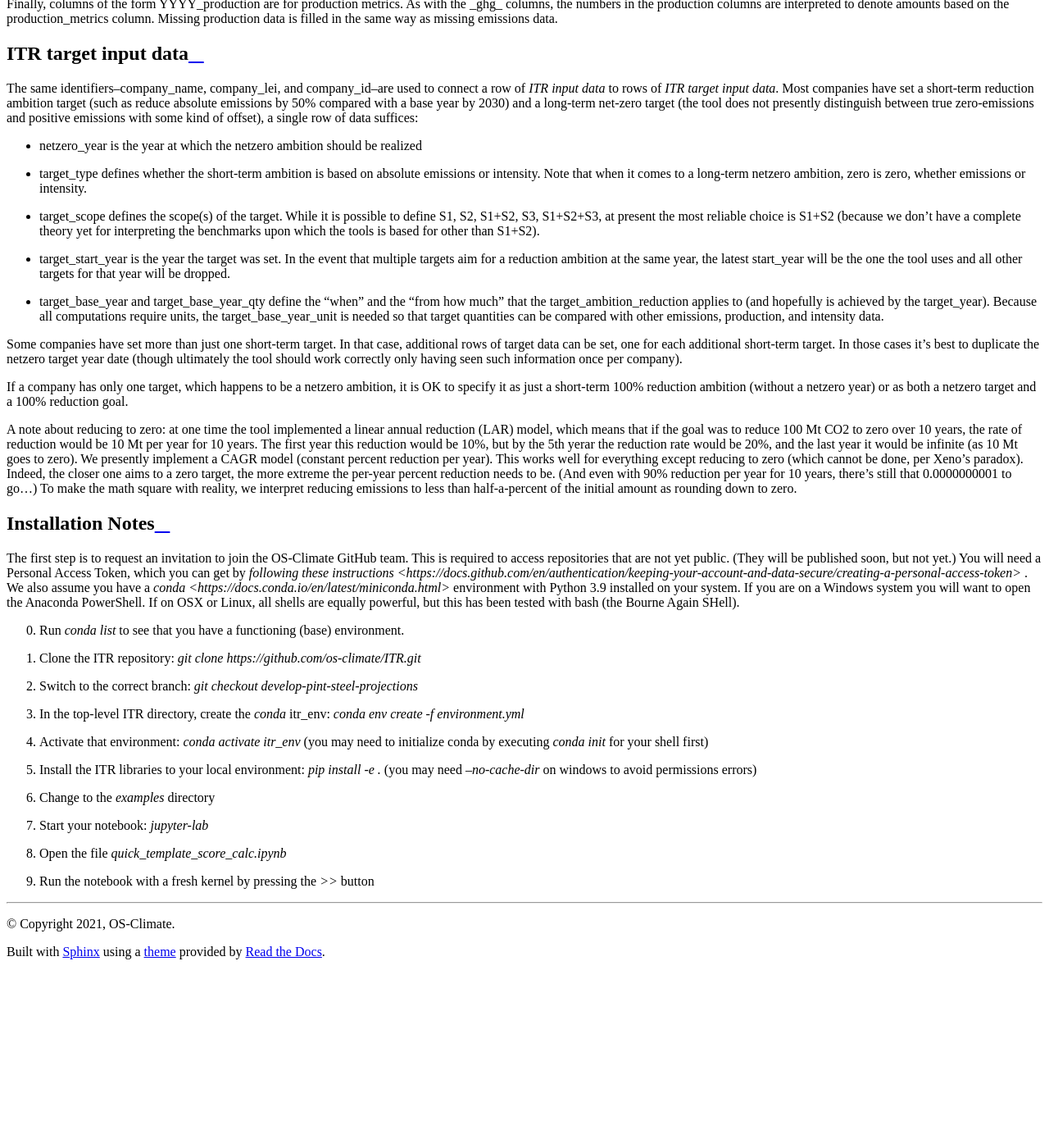
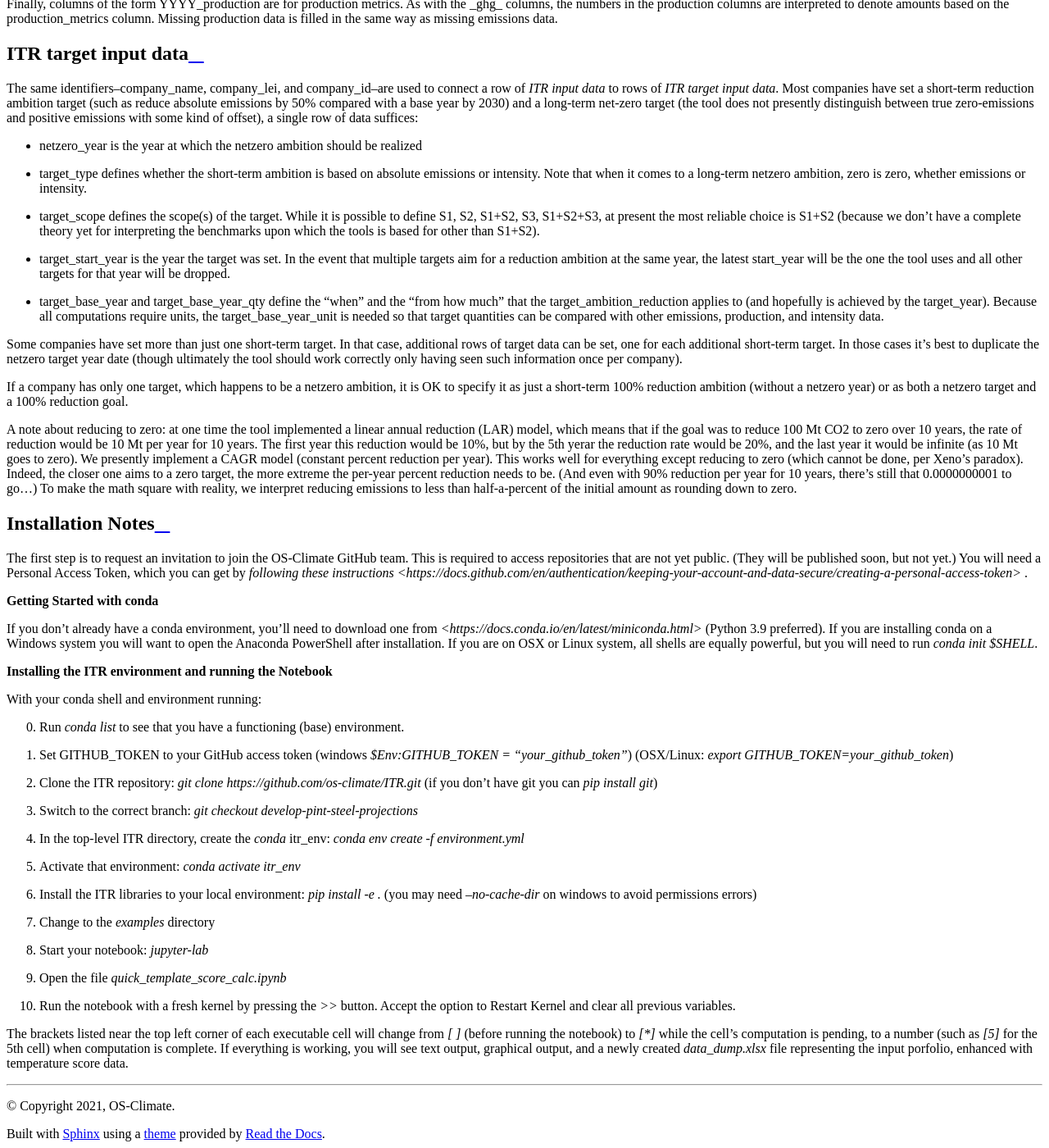
Before and after one commit to os-climate/ITR, a Sphinx documentation site: the page built from docs/DataTemplateRequirements.rst, in a window 1280 px wide and 1400 px high, scrolled down 1742 px. Shown: the whole window at 82% size. Built offline with Sphinx 7.4.7 and the Read the Docs theme 2.0.0, drawn with Linux system fonts in a browser that asks for light colours; pages that are not in the unit, such as notebooks, are missing from menus; before the commit the page ends 2920 px from its top, so only the background shows below that.

Commit message:
Update DataTemplateRequirements.rst
Finishing touches on installation validated by @MichaelTiemannOSC and @HeatherAck

```diff
--- a/docs/DataTemplateRequirements.rst
+++ b/docs/DataTemplateRequirements.rst
@@ -170,15 +170,26 @@ initial amount as rounding down to zero.
 Installation Notes
 ------------------
 
-The first step is to request an invitation to join the OS-Climate GitHub team.  This is required to access repositories that are not yet public.  (They will be published soon, but not yet.)  You will need a Personal Access Token, which you can get by `following these instructions <https://docs.github.com/en/authentication/keeping-your-account-and-data-secure/creating-a-personal-access-token>` .  We also assume you have a `conda <https://docs.conda.io/en/latest/miniconda.html>` environment with Python 3.9 installed on your system.  If you are on a Windows system you will want to open the Anaconda PowerShell.  If on OSX or Linux, all shells are equally powerful, but this has been tested with bash (the Bourne Again SHell).
+The first step is to request an invitation to join the OS-Climate GitHub team.  This is required to access repositories that are not yet public.  (They will be published soon, but not yet.)  You will need a Personal Access Token, which you can get by `following these instructions <https://docs.github.com/en/authentication/keeping-your-account-and-data-secure/creating-a-personal-access-token>` .
+
+**Getting Started with conda**
+
+If you don't already have a conda environment, you'll need to download one from `<https://docs.conda.io/en/latest/miniconda.html>` (Python 3.9 preferred).  If you are installing conda on a Windows system you will want to open the Anaconda PowerShell after installation.  If you are on OSX or Linux system, all shells are equally powerful, but you will need to run `conda init $SHELL`.
+
+**Installing the ITR environment and running the Notebook**
+
+With your conda shell and environment running:
 
 0. Run `conda list` to see that you have a functioning (base) environment.
-1. Clone the ITR repository: `git clone https://github.com/os-climate/ITR.git`
-2. Switch to the correct branch: `git checkout develop-pint-steel-projections`
-3. In the top-level ITR directory, create the `conda` itr_env: `conda env create -f environment.yml`
-4. Activate that environment: `conda activate itr_env` (you may need to initialize conda by executing `conda init` for your shell first)
-5. Install the ITR libraries to your local environment: `pip install -e .` (you may need `--no-cache-dir` on windows to avoid permissions errors)
-6. Change to the `examples` directory
-7. Start your notebook: `jupyter-lab`
-8. Open the file `quick_template_score_calc.ipynb`
-9. Run the notebook with a fresh kernel by pressing the `>>` button
+1. Set GITHUB_TOKEN to your GitHub access token (windows `$Env:GITHUB_TOKEN = "your_github_token"`) (OSX/Linux: `export GITHUB_TOKEN=your_github_token`)
+2. Clone the ITR repository: `git clone https://github.com/os-climate/ITR.git` (if you don't have git you can `pip install git`)
+3. Switch to the correct branch: `git checkout develop-pint-steel-projections`
+4. In the top-level ITR directory, create the `conda` itr_env: `conda env create -f environment.yml`
+5. Activate that environment: `conda activate itr_env`
+6. Install the ITR libraries to your local environment: `pip install -e .` (you may need `--no-cache-dir` on windows to avoid permissions errors)
+7. Change to the `examples` directory
+8. Start your notebook: `jupyter-lab`
+9. Open the file `quick_template_score_calc.ipynb`
+10. Run the notebook with a fresh kernel by pressing the `>>` button.  Accept the option to Restart Kernel and clear all previous variables.
+
+The brackets listed near the top left corner of each executable cell will change from `[ ]` (before running the notebook) to `[*]` while the cell's computation is pending, to a number (such as `[5]` for the 5th cell) when computation is complete.  If everything is working, you will see text output, graphical output, and a newly created `data_dump.xlsx` file representing the input porfolio, enhanced with temperature score data.
```
